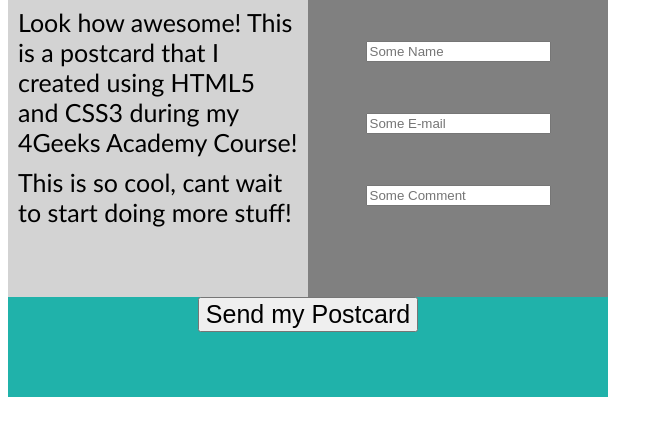
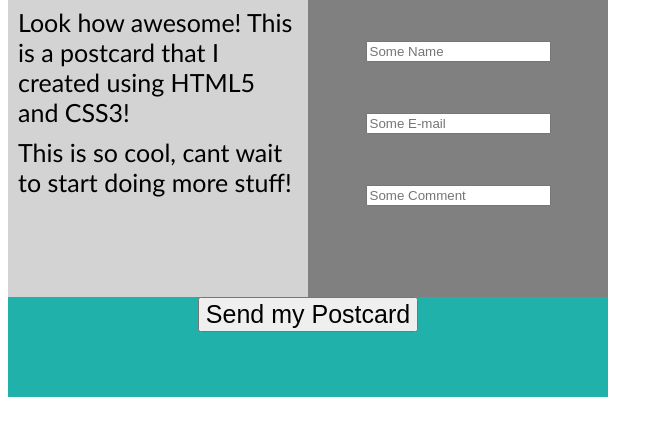
Before and after one commit to Steph123123/My-Postcard, a plain HTML site: page index.html in a window 1280 px wide. Shown: the part 111-546 px from the top of the page, without its empty margins (0-663 px from the left). Drawn offline with Linux system fonts and the light colour scheme.

Commit message:
Add files via upload

```diff
--- a/index.html
+++ b/index.html
@@ -21,7 +21,7 @@
 		</div>
 		<div class="postcard-body">
 			<div class="body-left">
-				<p>Look how awesome! This is a postcard that I created using HTML5 and CSS3 during my 4Geeks Academy Course!</p>
+				<p>Look how awesome! This is a postcard that I created using HTML5 and CSS3!</p>
 				<p>This is so cool, cant wait to start doing more stuff!</p>
 			</div>
 			<div class="body-right">
```
